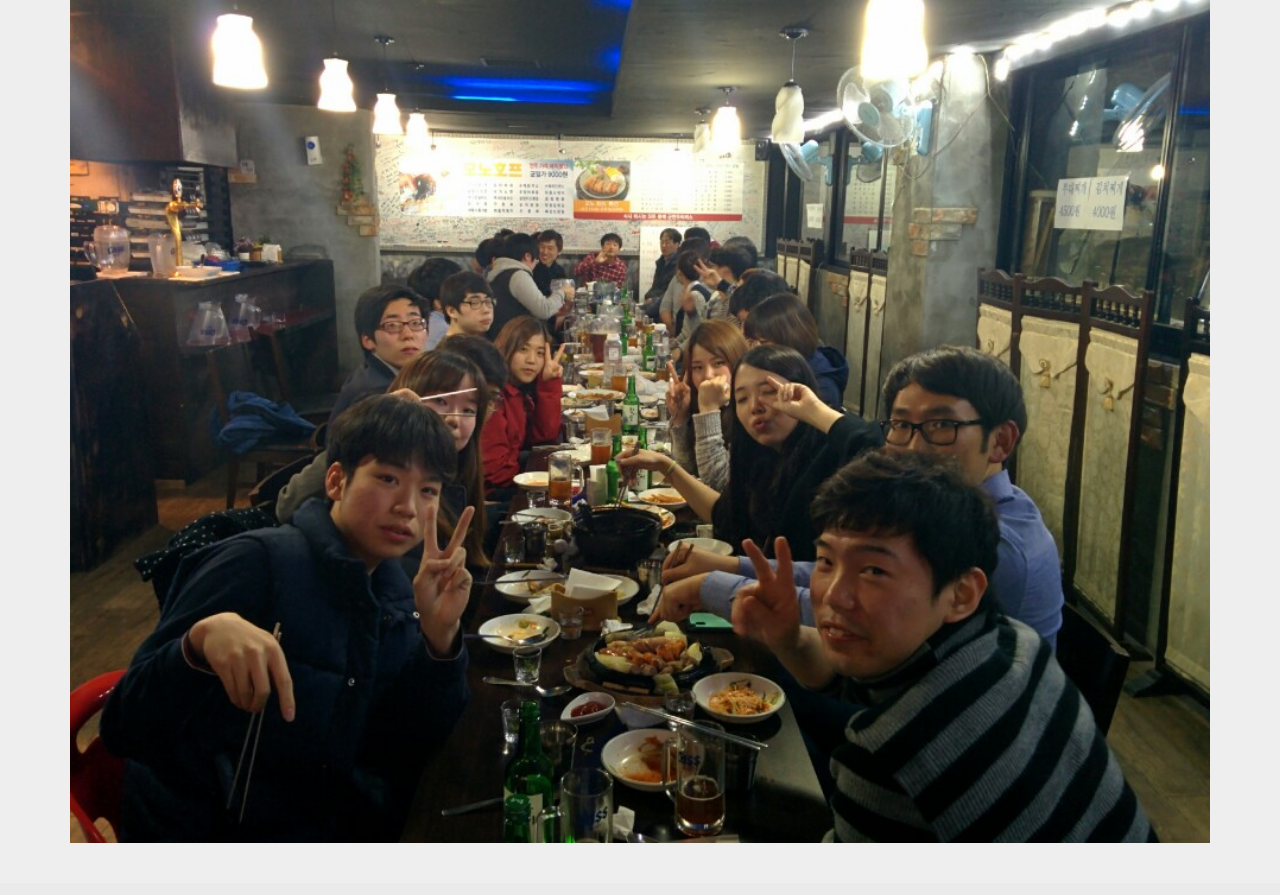
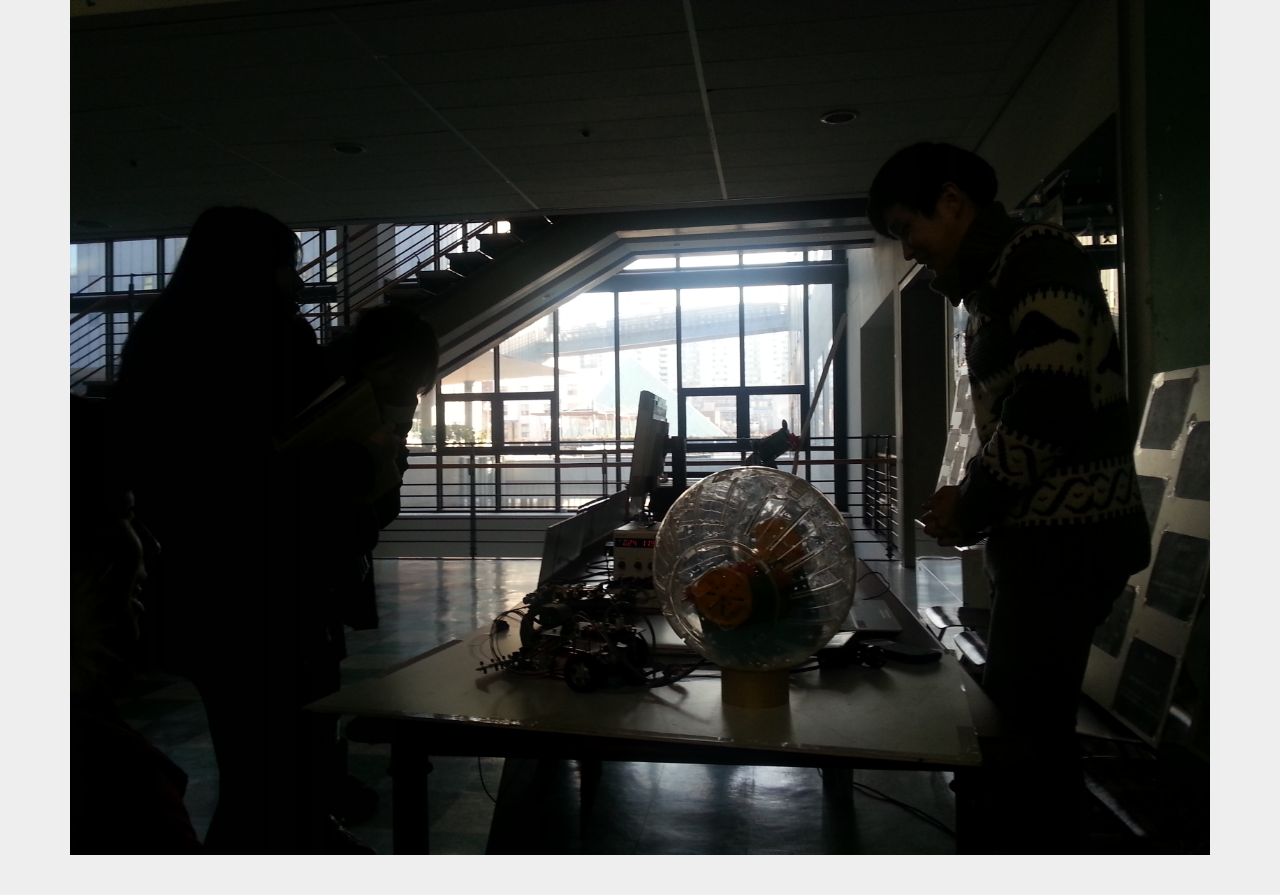
Before and after one commit to wikibootup/home, a Django app: page / in a window 1280 px wide. Shown: the part 50-945 px from the top of the page. Before the commit the page ends 893 px from the top, so only its background shows below. Run offline with Django 3.2, Linux system fonts and the light colour scheme; data that the repository does not hold is empty; some libraries are stand-ins or nearby versions.

Commit message:
templates/home.html : image name changed

```diff
--- a/seeseehome/templates/home.html
+++ b/seeseehome/templates/home.html
@@ -3,6 +3,6 @@
   {% include 'menu.html' %}
   <div class="container">
     {% load staticfiles %}
-    <img src="{% static 'img/13see.jpg' %}" style="width:100%">
+    <img src="{% static 'img/14see.jpg' %}" style="width:100%">
   </div> <!-- /container -->
 {% endblock %}
```
